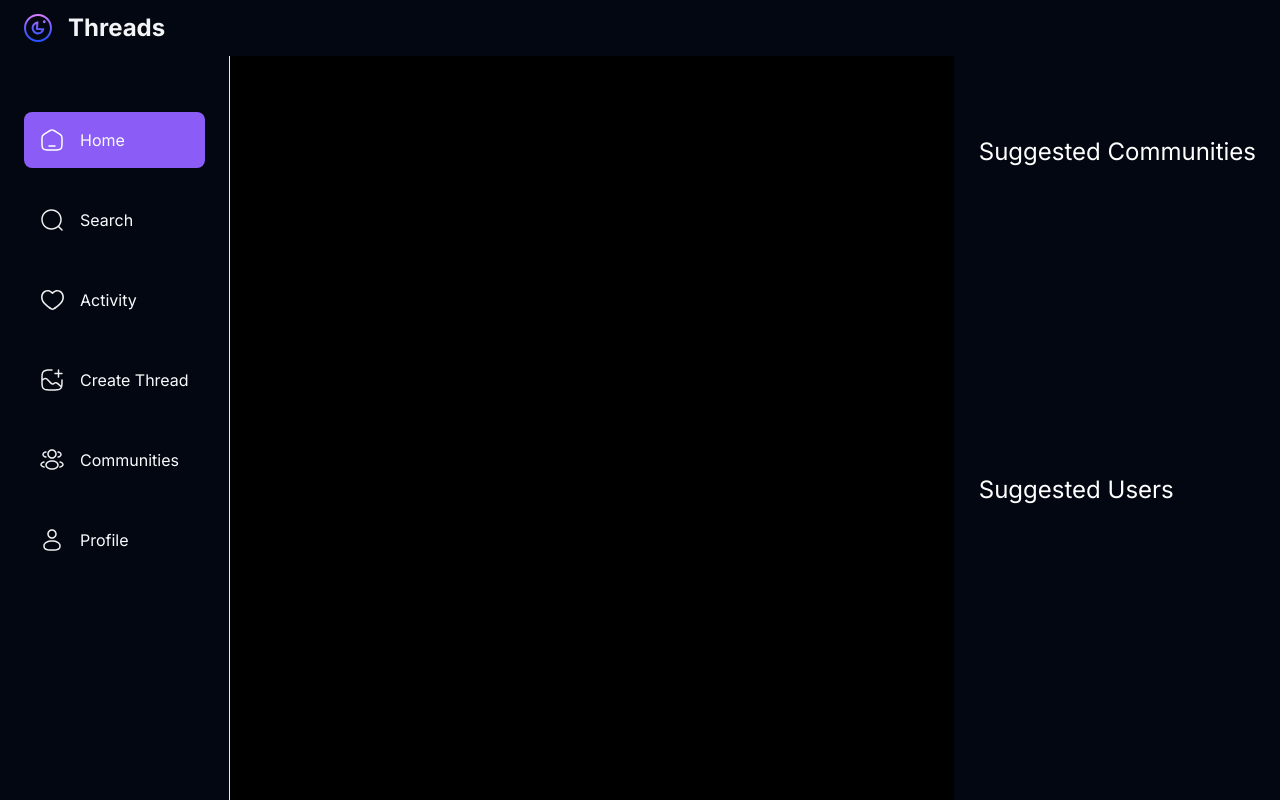
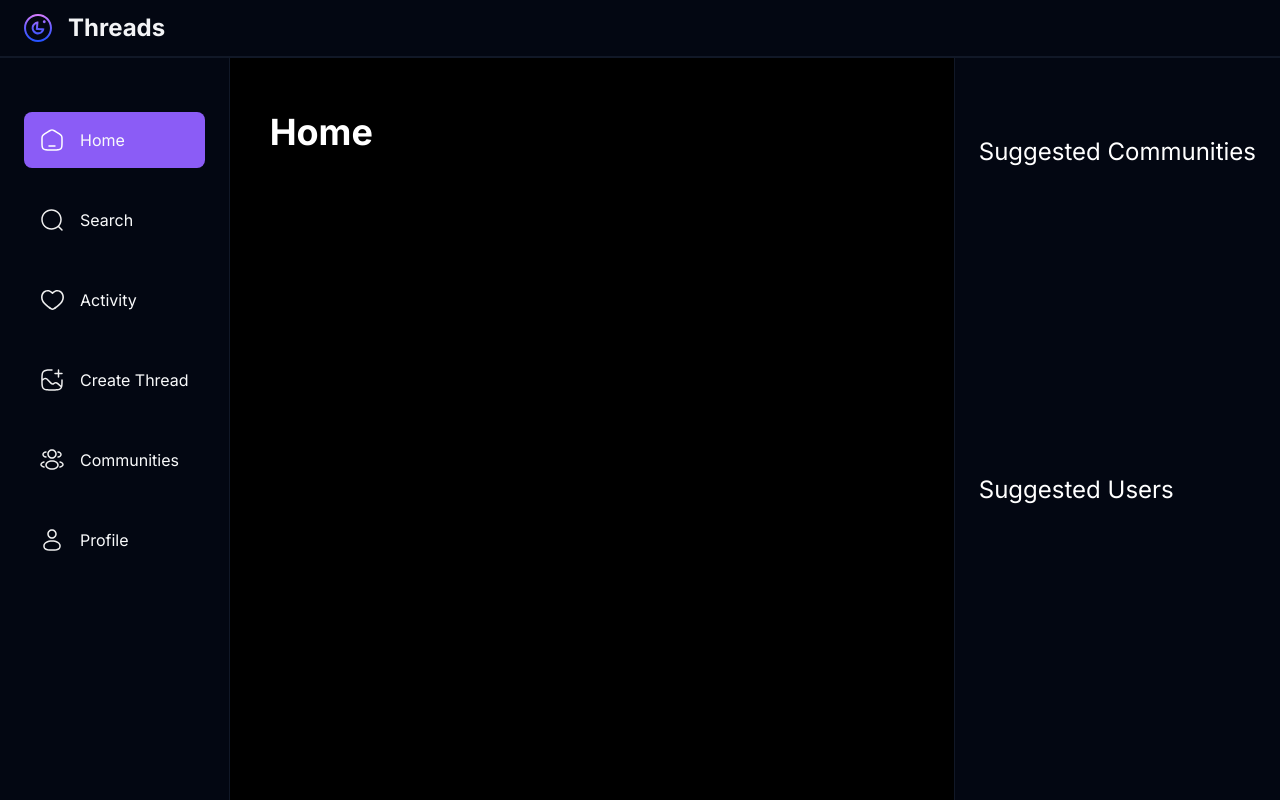
Before and after one commit to JoseBritoP/threads-clone, a Next.js app: page / in a window 1280 px wide. Built offline with nearby package versions, Linux system fonts and the light colour scheme; no server answers.

Commit message:
Fix border pages and create threads page

```diff
--- /dev/null
+++ b/app/(root)/create-thread/page.tsx
@@ -0,0 +1,10 @@
+async function Page(){
+
+  return (
+    <>
+      <h1 className="text-white text-xl font-semibold">Create Threads</h1>
+    </>
+  )
+}
+
+export default Page;
--- a/app/(root)/page.tsx
+++ b/app/(root)/page.tsx
@@ -1,7 +1,7 @@
 export default function Home() {
   return (
-    <div className="">
-      <h1 className="text-4xl font-bold">Test</h1>
-    </div>
+    <>
+      <h1 className="text-4xl font-bold text-white">Home</h1>
+    </>
   )
 }
--- a/components/shared/LeftSidebar.tsx
+++ b/components/shared/LeftSidebar.tsx
@@ -11,7 +11,7 @@
   const router = useRouter();
   const pathname = usePathname()
   return (
-    <section className='custom-scrollbar scrollbar-w-3 scrollbar-h-3 scrollbar-thumb-rounded-full scrollbar-thumb-gray-500 sticky left-0 top-0 z-20 flex h-screen w-fit flex-col justify-between overflow-auto border-r border-r-dark-4 pb-5 pt-28 max-md:hidden bg-gray-950'>
+    <section className='custom-scrollbar scrollbar-w-3 scrollbar-h-3 scrollbar-thumb-rounded-full scrollbar-thumb-gray-500 sticky left-0 top-0 z-20 flex h-screen w-fit flex-col justify-between overflow-auto border-r border-r-gray-900 pb-5 pt-28 max-md:hidden bg-gray-950'>
       <div className='flex w-full flex-1 flex-col gap-6 px-6'>
          {/* <Link ></Link> */}
          {sidebarLinks.map((link)=>{
--- a/components/shared/RightSidebar.tsx
+++ b/components/shared/RightSidebar.tsx
@@ -2,7 +2,7 @@
 
 const RightSidebar = () => {
   return (
-    <section className='custom-scrollbar scrollbar-w-3 scrollbar-h-3 scrollbar-thumb-rounded-full scrollbar-thumb-gray-500 sticky right-0 top-0 z-20 flex h-screen w-fit flex-col justify-between gap-2 overflow-auto border-l border-l-gray-950 px-0 pb-5 pt-28 max-xl:hidden bg-gray-950'>
+    <section className='custom-scrollbar scrollbar-w-3 scrollbar-h-3 scrollbar-thumb-rounded-full scrollbar-thumb-gray-500 sticky right-0 top-0 z-20 flex h-screen w-fit flex-col justify-between gap-2 overflow-auto border-l border-l-gray-900 px-0 pb-5 pt-28 max-xl:hidden bg-gray-950'>
       <div className='flex flex-1 flex-col justify-start '>
         <h3 className='text-2xl text-white p-6'>Suggested Communities</h3>
       </div>
--- a/components/shared/Topbar.tsx
+++ b/components/shared/Topbar.tsx
@@ -5,7 +5,7 @@
 import { dark } from '@clerk/themes'
 const Topbar = () => {
   return (
-    <nav className='fixed top-0 z-30 flex w-full items-center justify-between bg-dark-2 px-6 py-3 bg-gray-950'>
+    <nav className='fixed top-0 z-30 flex w-full items-center justify-between px-6 py-3 bg-gray-950 border-b-2 border-b-gray-900'>
       <Link href="/" className='flex items-center gap-4'>
         <Image src="/assets/logo.svg" alt="logo" width={28} height={28}/>
         <p className='text-2xl font-bold text-gray-100'>Threads</p>
```
